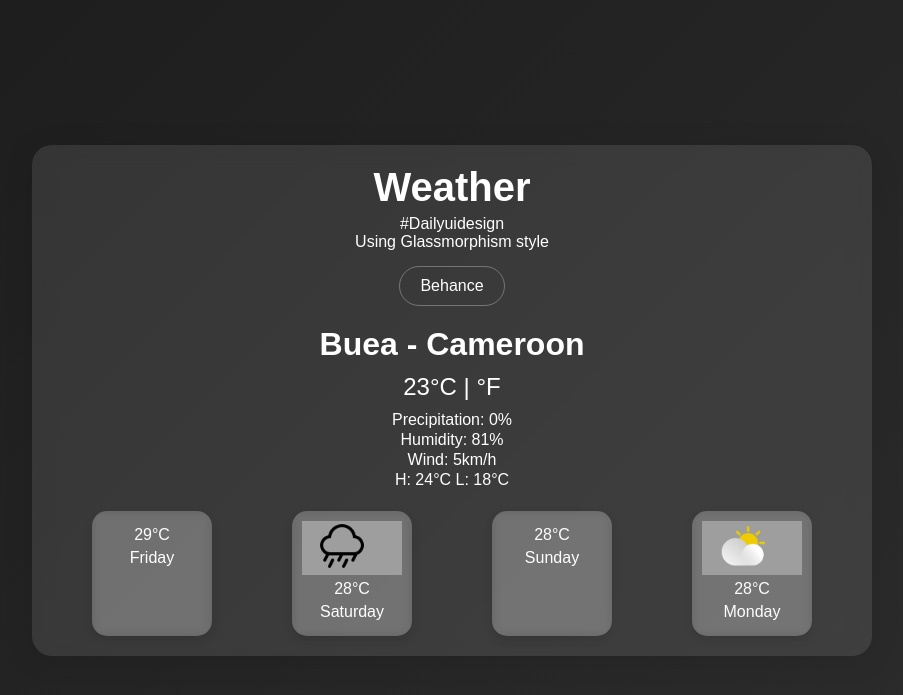
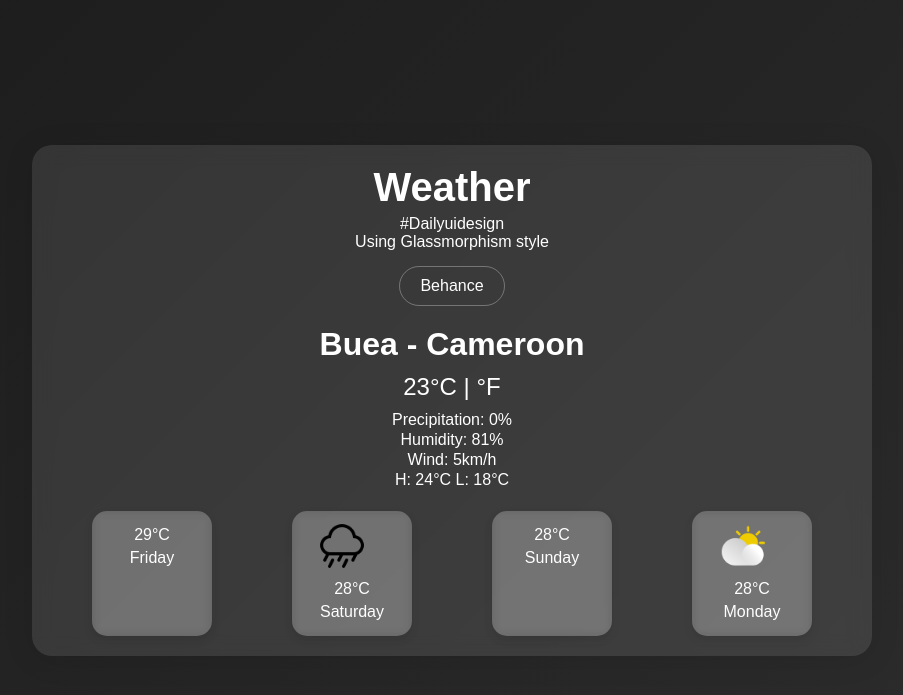
Before and after one commit to dev-EstherKubania/SAFER, a Django app: template templates/index.html in a window 1280 px wide. Shown: the top 695 px of the page, without its empty margins (188-1091 px from the left). Run offline with Django 3.2, Linux system fonts and the light colour scheme; the template is opened without the code that fills it, so the values that code supplies are empty; parts of the project's set-up code (start-up, migrations or seed data) failed here and were passed over; grey boxes are pictures that could not be loaded.

Commit message:
Removed unnecessary styles

```diff
--- a/static/styles/styles.css
+++ b/static/styles/styles.css
@@ -54,14 +54,6 @@ body {
     margin-right: 20px;
 }
 
-.sun {
-    background-image: url('../images/sun-icon.png'); /* Correct path for sun icon image */
-}
-
-.rain {
-    background-image: url('../images/rain_heavy_icon.png'); /* Correct path for rain icon image */
-}
-
 .weather-info h2 {
     margin: 0;
     font-size: 2em;
```
